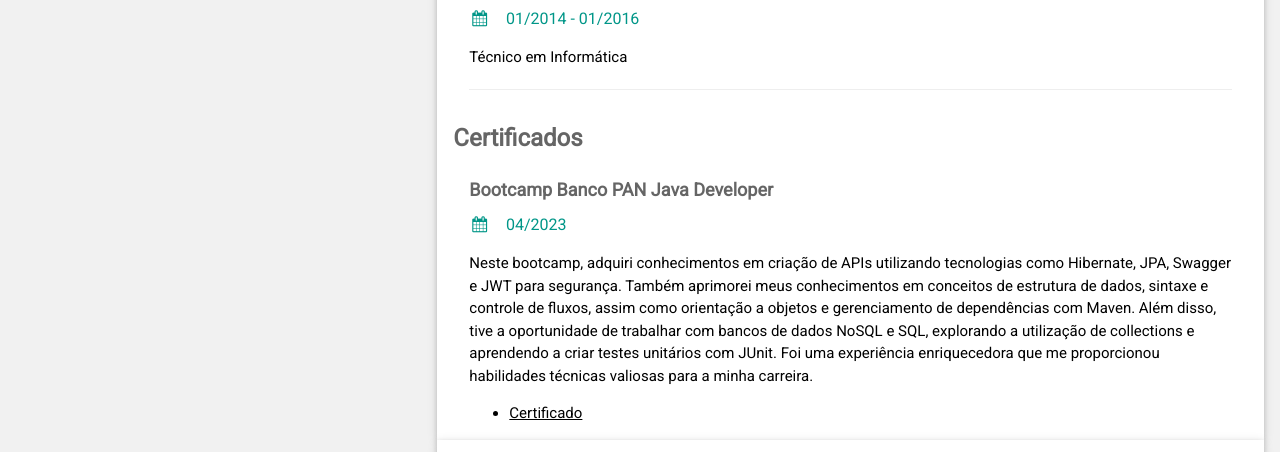
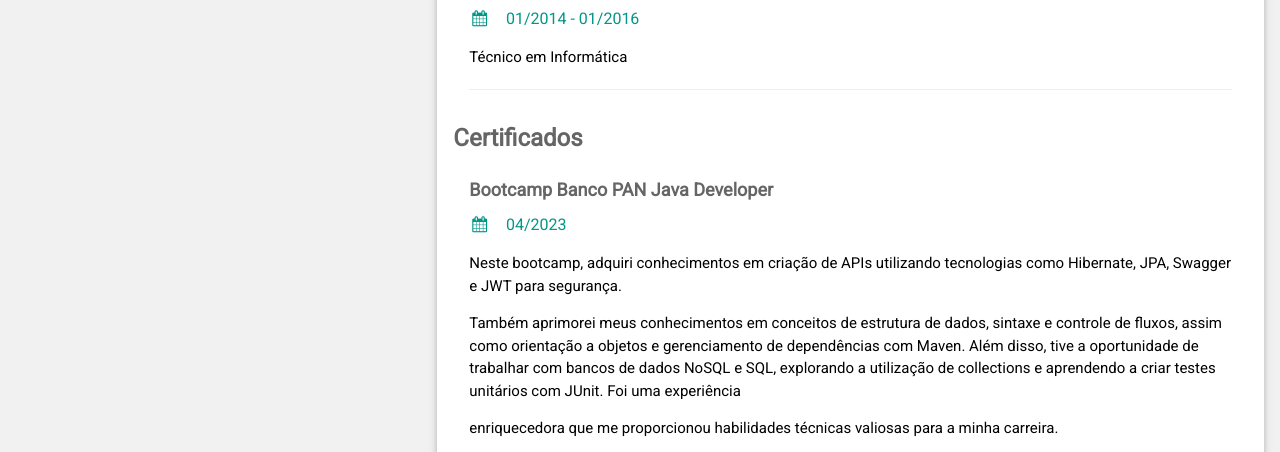
Before and after one commit to Felipeisantos/curriculum, a plain HTML site: page index.html in a window 1280 px wide. Shown: the part 1815-2267 px from the top of the page. Drawn offline with nearby package versions, Linux system fonts and the light colour scheme.

Commit message:
update text

```diff
--- a/index.html
+++ b/index.html
@@ -256,7 +256,7 @@
                 amplify AWS (Javascript).
               </p>
               <p>
-                 Também era responsável por gerar relatórios através do banco de
+                Também era responsável por gerar relatórios através do banco de
                 dados, implementar novas funcionalidades e corrigir erros no
                 aplicativo Android (Java) Foi uma experiência muito
                 enriquecedora, onde pude aprimorar minhas habilidades técnicas e
@@ -328,12 +328,17 @@
               <p>
                 Neste bootcamp, adquiri conhecimentos em criação de APIs
                 utilizando tecnologias como Hibernate, JPA, Swagger e JWT para
-                segurança. Também aprimorei meus conhecimentos em conceitos de
-                estrutura de dados, sintaxe e controle de fluxos, assim como
-                orientação a objetos e gerenciamento de dependências com Maven.
-                Além disso, tive a oportunidade de trabalhar com bancos de dados
-                NoSQL e SQL, explorando a utilização de collections e aprendendo
-                a criar testes unitários com JUnit. Foi uma experiência
+                segurança.
+              </p>
+              <p>
+                Também aprimorei meus conhecimentos em conceitos de estrutura de
+                dados, sintaxe e controle de fluxos, assim como orientação a
+                objetos e gerenciamento de dependências com Maven. Além disso,
+                tive a oportunidade de trabalhar com bancos de dados NoSQL e
+                SQL, explorando a utilização de collections e aprendendo a criar
+                testes unitários com JUnit. Foi uma experiência
+              </p>
+              <p>
                 enriquecedora que me proporcionou habilidades técnicas valiosas
                 para a minha carreira.
               </p>
```
